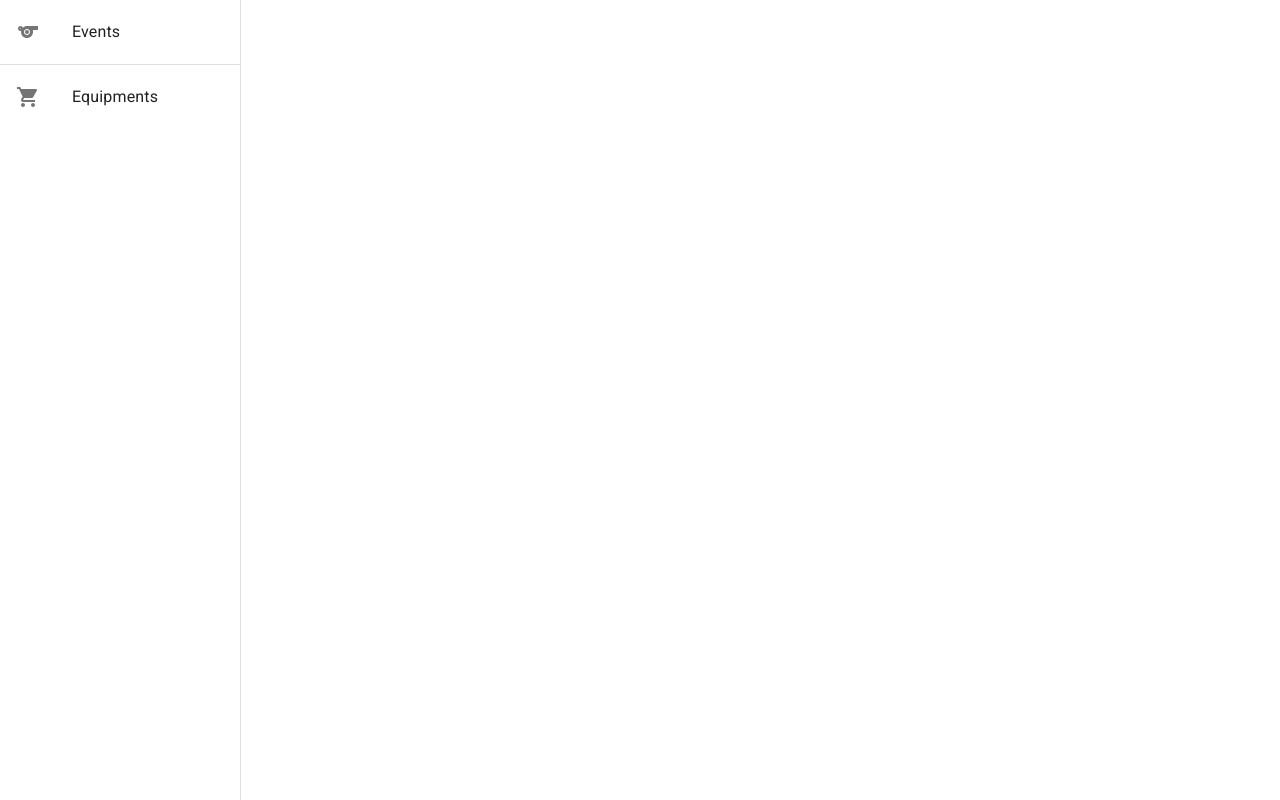
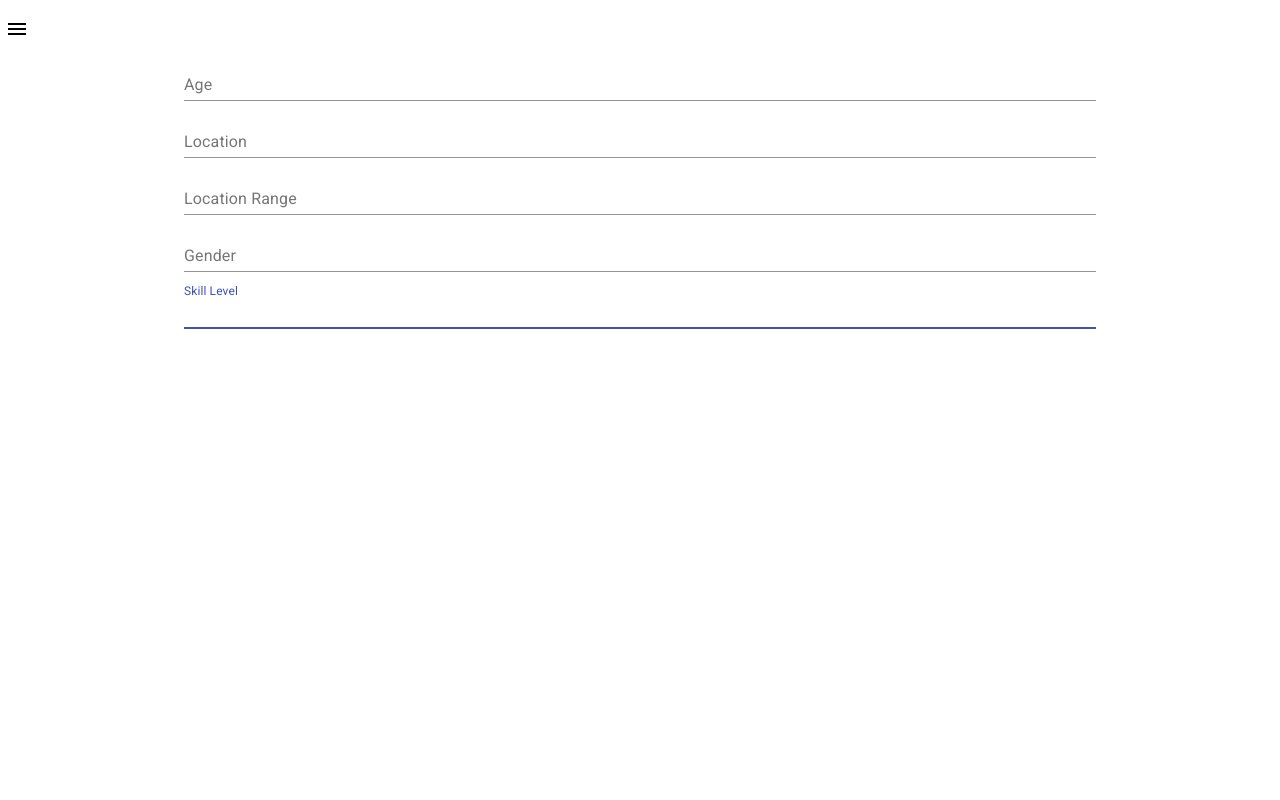
Before and after one commit to bounswe/2021SpringGroup2, a React (Create React App) app in the folder practice-app/web/: page /create-event in a window 1280 px wide. Built offline with nearby package versions, Linux system fonts and the light colour scheme.

Commit message:
Create event pages and filter event added

```diff
--- a/practice-app/web/src/App.js
+++ b/practice-app/web/src/App.js
@@ -1,4 +1,4 @@
-import React from 'react'
+import React, {useEffect, useState} from 'react'
 import Events from "./screens/Events";
 import EventPage from "./screens/EventPage";
 import {
@@ -11,9 +11,11 @@ import {
 import Drawer from "@material-ui/core/Drawer";
 import List from "@material-ui/core/List";
 import ListItem from "@material-ui/core/ListItem";
-import {Divider, makeStyles, ListItemIcon, ListItemText} from "@material-ui/core";
+import {Divider, makeStyles, ListItemIcon, ListItemText, IconButton} from "@material-ui/core";
 import SportsIcon from '@material-ui/icons/Sports';
 import ShoppingCartIcon from '@material-ui/icons/ShoppingCart';
+import MenuIcon from '@material-ui/icons/Menu';
+import CreateEvent from "./screens/CreateEvent";
 
 const drawerWidth = 240;
 
@@ -43,17 +45,42 @@ const useStyles = makeStyles((theme) => ({
 
 function App() {
     const classes = useStyles()
-    const history = useHistory();
+    const [open, setOpen] = useState(false)
 
+    const [width, setWidth] = useState(window.innerWidth);
+    const handleWindowSizeChange = () => {
+        setWidth(window.innerWidth);
+    }
+
+    useEffect(() => {
+        window.addEventListener('resize', handleWindowSizeChange);
+        return () => {
+            window.removeEventListener('resize', handleWindowSizeChange);
+        }
+    }, []);
     return (
     <React.Fragment className="App">
+        <IconButton
+            color="inherit"
+            aria-label="open drawer"
+            onClick={_=>setOpen(true)}
+            edge="start"
+            style={{
+                left:5,
+                top:5
+            }}
+        >
+            <MenuIcon />
+        </IconButton>
         <Drawer
             className={classes.drawer}
-            variant="permanent"
+            open={open}
+            onClose={_=>setOpen(false)}
             classes={{
                 paper: classes.drawerPaper,
             }}
             anchor="left"
+            variant={width >= 1450?"permanent":null}
         >
             <List>
                 <ListItem button onClick={_=>{document.location.href="/events"}}>
@@ -68,12 +95,27 @@ function App() {
                     <ListItemText primary={"Equipments"} />
                 </ListItem>
             </List>
+            <Divider />
+            <List>
+                <ListItem button onClick={_=>{document.location.href="/create-event"}}>
+                    <ListItemIcon><ShoppingCartIcon/></ListItemIcon>
+                    <ListItemText primary={"Create Event"}/>
+                </ListItem>
+            </List>
+            <Divider />
+            <List>
+                <ListItem button onClick={_=>{document.location.href="/create-equipment"}}>
+                    <ListItemIcon><ShoppingCartIcon/></ListItemIcon>
+                    <ListItemText primary={"Create Equipment"} />
+                </ListItem>
+            </List>
         </Drawer>
         <Router>
             <Switch>
                 <Redirect exact from="/" to="/events"/>}
                 <Route path={'/events'} component={Events}/>
                 <Route path={'/event/:id'} component={EventPage}/>
+                <Route path={'/create-event'} component={CreateEvent}/>
             </Switch>
         </Router>
     </React.Fragment>
--- /dev/null
+++ b/practice-app/web/src/components/FilterEventModal.js
@@ -0,0 +1,68 @@
+import React, {useState} from 'react'
+import Dialog from '@material-ui/core/Dialog';
+import DialogActions from '@material-ui/core/DialogActions';
+import DialogContent from '@material-ui/core/DialogContent';
+import DialogContentText from '@material-ui/core/DialogContentText';
+import DialogTitle from '@material-ui/core/DialogTitle';
+import TextField from "@material-ui/core/TextField";
+import Button from "@material-ui/core/Button";
+
+const fields = [
+    "Age",
+    "Location",
+    "Location Range",
+    "Gender",
+    "Skill Level"
+]
+
+export default function FilterEventModal(props){
+    const [filter, setFilter] = useState({})
+    const sendFilter = _=>{
+        props.setFilter(filter)
+        props.handleClose()
+    }
+    const handleChange = e=>{
+        const id = e.target.id
+        const value = e.target.value
+        const filters = {...filter}
+        if(value === "")filters[""+id] = undefined
+        else filters[""+id] = value
+        setFilter(filters)
+    }
+    return (
+        <React.Fragment>
+            <Dialog open={props.open} onClose={props.handleClose} aria-labelledby="form-dialog-title">
+                <DialogTitle id="form-dialog-title">Choose Filters</DialogTitle>
+                <DialogContent>
+                    <DialogContentText>
+                        You can choose filters to search events.
+                    </DialogContentText>
+
+                    {
+                        fields.map(field=>(
+                            <TextField
+                                key={field}
+                                autoFocus
+                                margin="dense"
+                                id={field}
+                                label={field}
+                                type="string"
+                                fullWidth
+                                onChange={handleChange}
+                                value={filter[field]}
+                            />
+                        ))
+                    }
+                </DialogContent>
+                <DialogActions>
+                    <Button onClick={props.handleClose} color="primary">
+                        Cancel
+                    </Button>
+                    <Button onClick={sendFilter} color="primary">
+                        Subscribe
+                    </Button>
+                </DialogActions>
+            </Dialog>
+        </React.Fragment>
+    )
+}
--- /dev/null
+++ b/practice-app/web/src/screens/CreateEvent.js
@@ -0,0 +1,68 @@
+import React, {useEffect, useState} from 'react'
+import Container from "@material-ui/core/Container";
+import SearchIcon from '@material-ui/icons/Search';
+import FilterListIcon from '@material-ui/icons/FilterList';
+import EventRow from '../components/EventRow'
+import Table from '@material-ui/core/Table';
+import TableBody from '@material-ui/core/TableBody';
+import TableCell from '@material-ui/core/TableCell';
+import TableContainer from '@material-ui/core/TableContainer';
+import TableHead from '@material-ui/core/TableHead';
+import TableRow from '@material-ui/core/TableRow';
+import Paper from '@material-ui/core/Paper';
+import Grid from '@material-ui/core/Grid';
+import Button from '@material-ui/core/Button';
+import {useHistory} from "react-router-dom";
+import FilterEventModal from "../components/FilterEventModal";
+import TextField from "@material-ui/core/TextField";
+
+const events = [
+    {
+        eventId: 1,
+        owner: "emre_gundogu",
+        title:  "Tennis Game for Everyone",
+        content: "People who are looking for a tennis court can apply this event. Our court is for you if you are seeking for a clean and well-lit court.",
+        location: "Bebek Tennis Club",
+        date: "01.05.2021",
+        hours: "15.00",
+        sport: "Tennis",
+        ageGroup: "Any age",
+        skillLevel: "Any level",
+        playerCapacity: "2",
+        spectatorCapacity: "8",
+        spectators: [],
+        players: []
+    }
+]
+
+const fields = [
+    "Age",
+    "Location",
+    "Location Range",
+    "Gender",
+    "Skill Level"
+]
+
+export default function CreateEvent() {
+
+    return (
+        <React.Fragment>
+            <Container maxWidth={"md"}>
+                {
+                    fields.map(field=>(
+                        <TextField
+                            key={field}
+                            autoFocus
+                            margin="dense"
+                            id={field}
+                            label={field}
+                            type="string"
+                            fullWidth
+
+                        />
+                    ))
+                }
+            </Container>
+        </React.Fragment>
+    );
+}
--- a/practice-app/web/src/screens/Events.js
+++ b/practice-app/web/src/screens/Events.js
@@ -1,9 +1,9 @@
-import React, {useState} from 'react'
+import React, {useEffect, useState} from 'react'
 import Container from "@material-ui/core/Container";
 import {InputAdornment, makeStyles, TextField} from "@material-ui/core";
 import SearchIcon from '@material-ui/icons/Search';
+import FilterListIcon from '@material-ui/icons/FilterList';
 import EventRow from '../components/EventRow'
-
 import Table from '@material-ui/core/Table';
 import TableBody from '@material-ui/core/TableBody';
 import TableCell from '@material-ui/core/TableCell';
@@ -11,7 +11,10 @@ import TableContainer from '@material-ui/core/TableContainer';
 import TableHead from '@material-ui/core/TableHead';
 import TableRow from '@material-ui/core/TableRow';
 import Paper from '@material-ui/core/Paper';
+import Grid from '@material-ui/core/Grid';
+import Button from '@material-ui/core/Button';
 import {useHistory} from "react-router-dom";
+import FilterEventModal from "../components/FilterEventModal";
 
 const events = [
     {
@@ -37,15 +40,41 @@ const useStyles = makeStyles({
     },
 });
 
+/*
+* Filter
+* {
+*   field: {
+*       range:[int,int],
+*   }
+* }
+* */
+
 
 export default function EventScreen() {
+    const [open, setOpen] = useState(false);
+    const [filter, setFilter] = useState({});
+    const handleClose = () => {
+        setOpen(false);
+    };
     const [text, setText] = useState("")
     const classes = useStyles();
     const history = useHistory()
+    const [width, setWidth] = useState(window.innerWidth);
+    const handleWindowSizeChange = () => {
+        setWidth(window.innerWidth);
+    }
+    useEffect(() => {
+        window.addEventListener('resize', handleWindowSizeChange);
+        return () => {
+            window.removeEventListener('resize', handleWindowSizeChange);
+        }
+    }, []);
+
     return (
-        <React.Fragment className="App">
+        <React.Fragment>
             <Container maxWidth={"md"}>
-                <div style={{marginTop:20, marginBottom:20}}>
+                <Grid container justify={"space-between"} style={{marginBottom:20}}>
+                    <Grid item xs={width>600?10:9}>
                         <TextField
                             placeholder={"Search Event"}
                             fullWidth
@@ -59,7 +88,19 @@ export default function EventScreen() {
                                 )
                             }}
                         />
-                </div>
+                    </Grid>
+                    <Grid item xs={2}>
+                        <Button style={{float:"right"}} variant="contained" color="primary">Search</Button>
+                    </Grid>
+                </Grid>
+                <Button
+                    variant={"contained"}
+                    color={"primary"}
+                    startIcon={<FilterListIcon/>}
+                    onClick={_=>setOpen(true)}
+                >
+                    Filter
+                </Button>
                 <TableContainer component={Paper}>
                     <Table className={classes.table} aria-label="simple table">
                         <TableHead>
@@ -84,6 +125,11 @@ export default function EventScreen() {
                     </Table>
                 </TableContainer>
             </Container>
+            <FilterEventModal
+                open={open}
+                handleClose={handleClose}
+                setFilter={setFilter}
+            />
         </React.Fragment>
     );
 }
```
Lines whose indentation alone changed are shown as unchanged.
